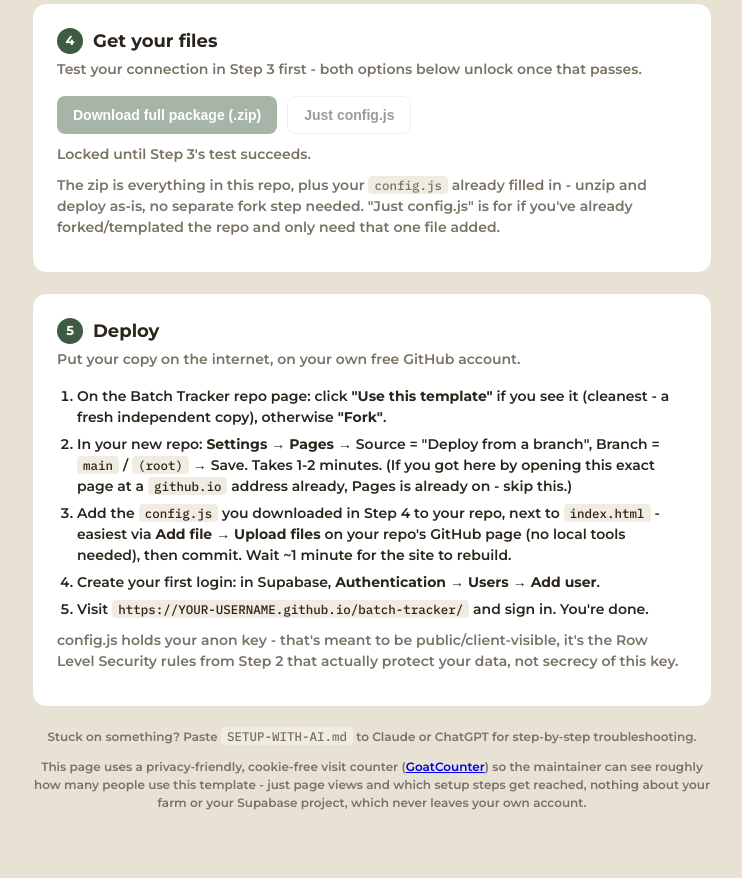
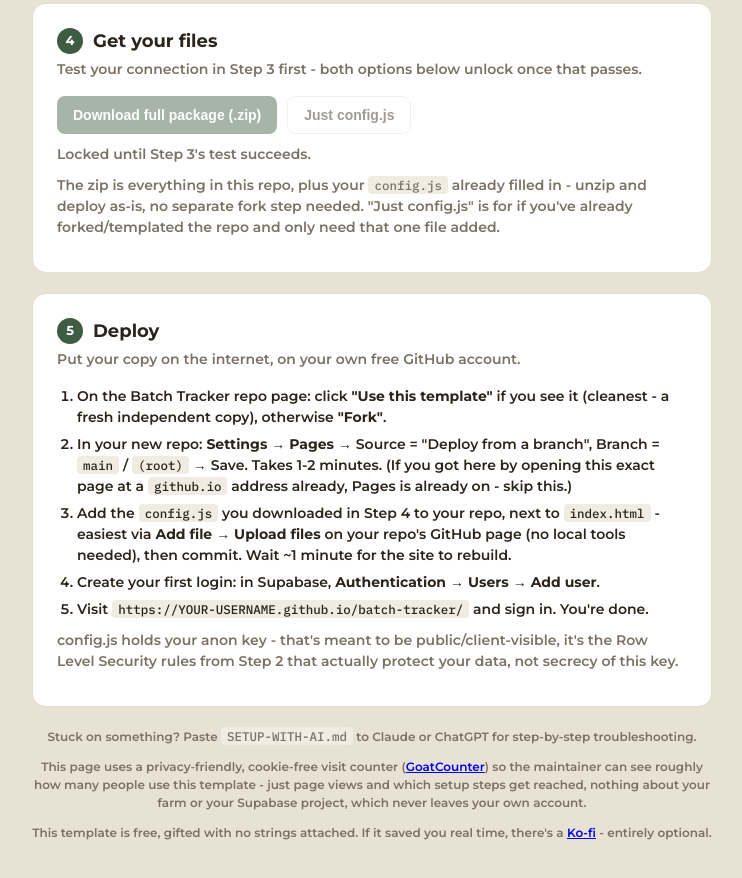
Before and after one commit to FarmerAdam/batch-tracker-template, a website: page setup.html in a window 1280 px wide. Shown: the part 1618-2496 px from the top of the page, without its empty margins (268-1010 px from the left). Drawn offline with Linux system fonts and the light colour scheme.

Commit message:
Add an optional Ko-fi link (README + setup.html footer)
Low-key, one line in each place, explicitly optional - not added to
index.html itself since that's the daily-use app and a donation
mention there would just get naggy over time.

```diff
--- a/setup.html
+++ b/setup.html
@@ -152,6 +152,7 @@
   <footer class="page">
     <p>Stuck on something? Paste <code>SETUP-WITH-AI.md</code> to Claude or ChatGPT for step-by-step troubleshooting.</p>
     <p>This page uses a privacy-friendly, cookie-free visit counter (<a href="https://www.goatcounter.com" target="_blank" rel="noopener">GoatCounter</a>) so the maintainer can see roughly how many people use this template - just page views and which setup steps get reached, nothing about your farm or your Supabase project, which never leaves your own account.</p>
+    <p>This template is free, gifted with no strings attached. If it saved you real time, there's a <a href="https://ko-fi.com/farmeradam" target="_blank" rel="noopener">Ko-fi</a> - entirely optional.</p>
   </footer>
 </div>
 
```
Also changed, not shown: README.md.
